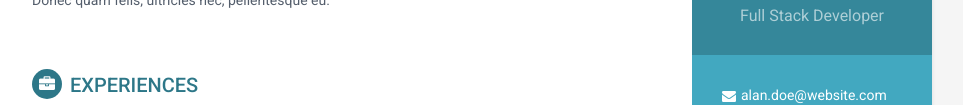
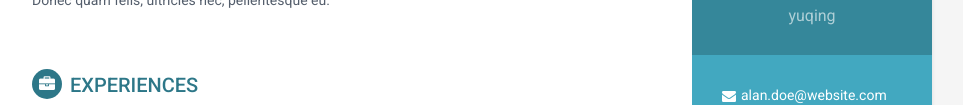
Before and after one commit to yuqinglove189/GirlsCodingDayDemo, a plain HTML site: page orbit-v1.0/index.html in a window 1280 px wide. Shown: the part 213-318 px from the top of the page, without its empty margins (188-1151 px from the left). Drawn offline with Linux system fonts and the light colour scheme.

Commit message:
Modify index.html

```diff
--- a/orbit-v1.0/index.html
+++ b/orbit-v1.0/index.html
@@ -3,7 +3,7 @@
 <!--[if IE 9]> <html lang="en" class="ie9"> <![endif]-->
 <!--[if !IE]><!--> <html lang="en"> <!--<![endif]-->
 <head>
-    <title>Responsive Resume/CV Template for Developers</title>
+    <title>yuqing</title>
     <!-- Meta -->
     <meta charset="utf-8">
     <meta http-equiv="X-UA-Compatible" content="IE=edge">
@@ -32,7 +32,7 @@
             <div class="profile-container">
                 <img class="profile" src="assets/images/profile.png" alt="" />
                 <h1 class="name">Alan Doe</h1>
-                <h3 class="tagline">Full Stack Developer</h3>
+                <h3 class="tagline">yuqing</h3>
             </div><!--//profile-container-->
 
             <div class="contact-container container-block">
```
